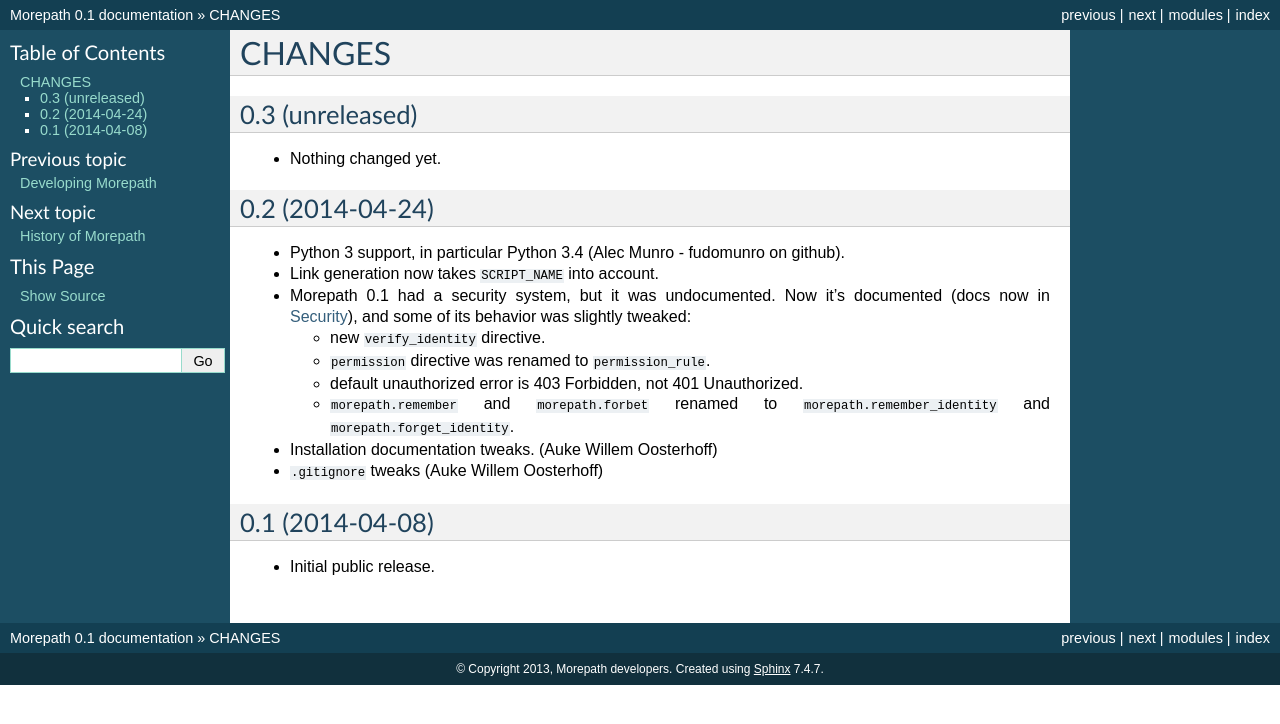
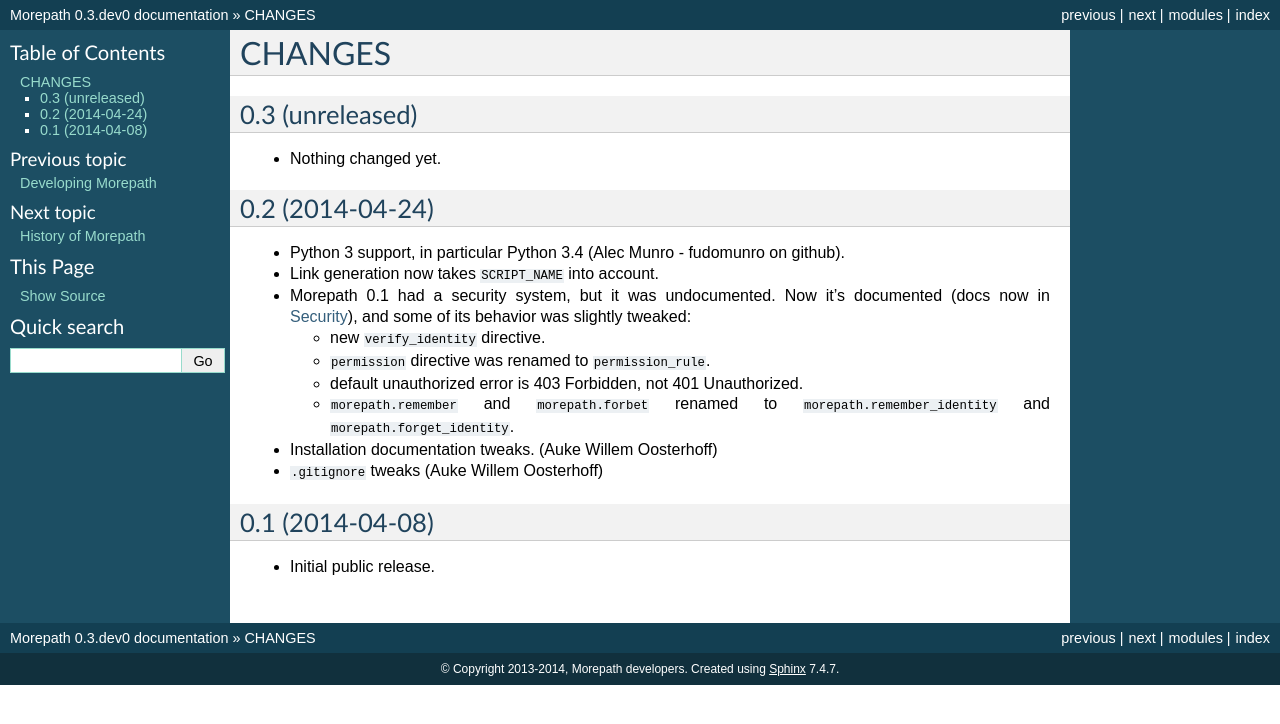
Before and after one commit to morepath/morepath, a Sphinx documentation site: the page built from doc/changes.rst, in a window 1280 px wide. Shown: the top 724 px of the page. Built offline with Sphinx 7.4.7, drawn with Linux system fonts in a browser that asks for light colours; some of the changed lines change nothing that is shown.

Commit message:
Get version number from setuptools.

```diff
--- a/doc/conf.py
+++ b/doc/conf.py
@@ -12,6 +12,7 @@
 # serve to show the default.
 
 import sys, os
+import pkg_resources
 
 # If extensions (or modules to document with autodoc) are in another directory,
 # add these directories to sys.path here. If the directory is relative to the
@@ -51,16 +52,17 @@
 
 # General information about the project.
 project = u'Morepath'
-copyright = u'2013, Morepath developers'
+copyright = u'2013-2014, Morepath developers'
 
 # The version info for the project you're documenting, acts as replacement for
 # |version| and |release|, also used in various other places throughout the
 # built documents.
 #
 # The short X.Y version.
-version = '0.1'
+version = pkg_resources.get_distribution('morepath').version
 # The full version, including alpha/beta/rc tags.
-release = '0.1'
+# the full version, including alpha/beta/rc tags
+release = version
 
 # The language for content autogenerated by Sphinx. Refer to documentation
 # for a list of supported languages.
```
